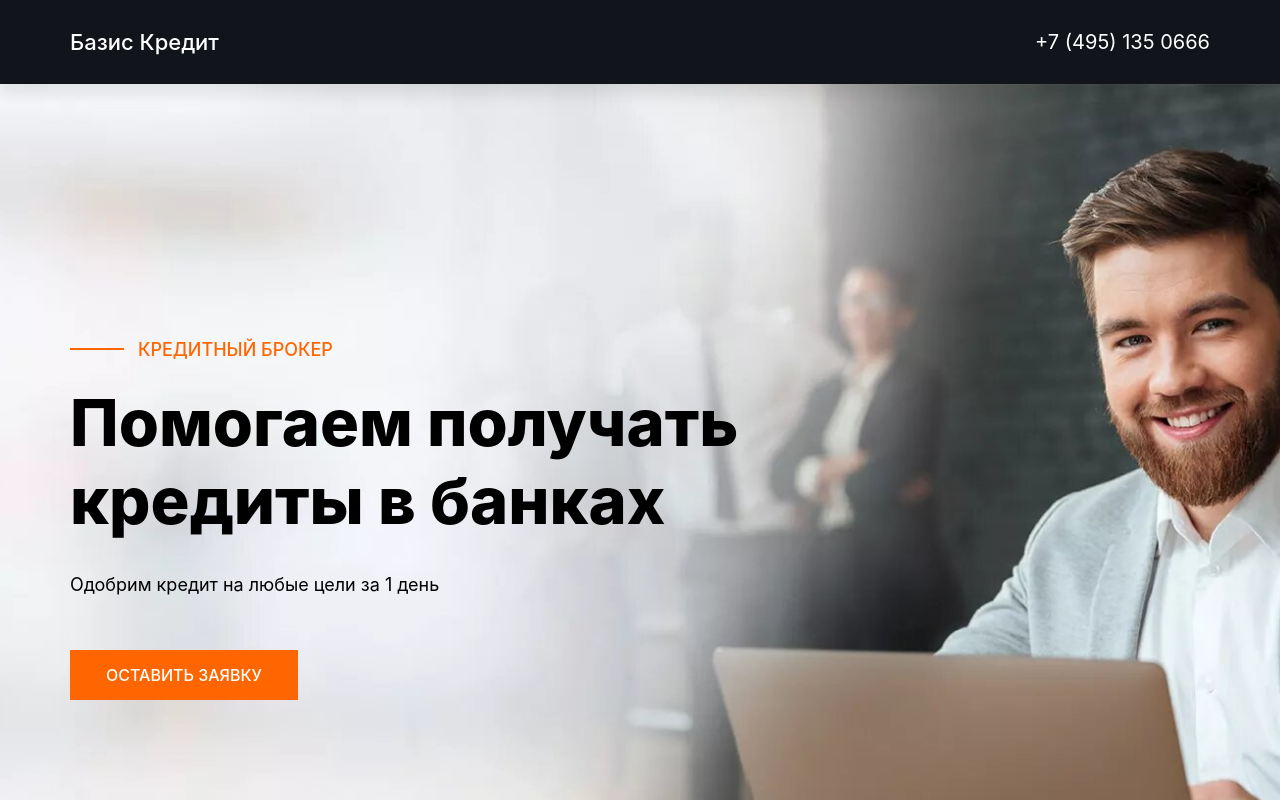
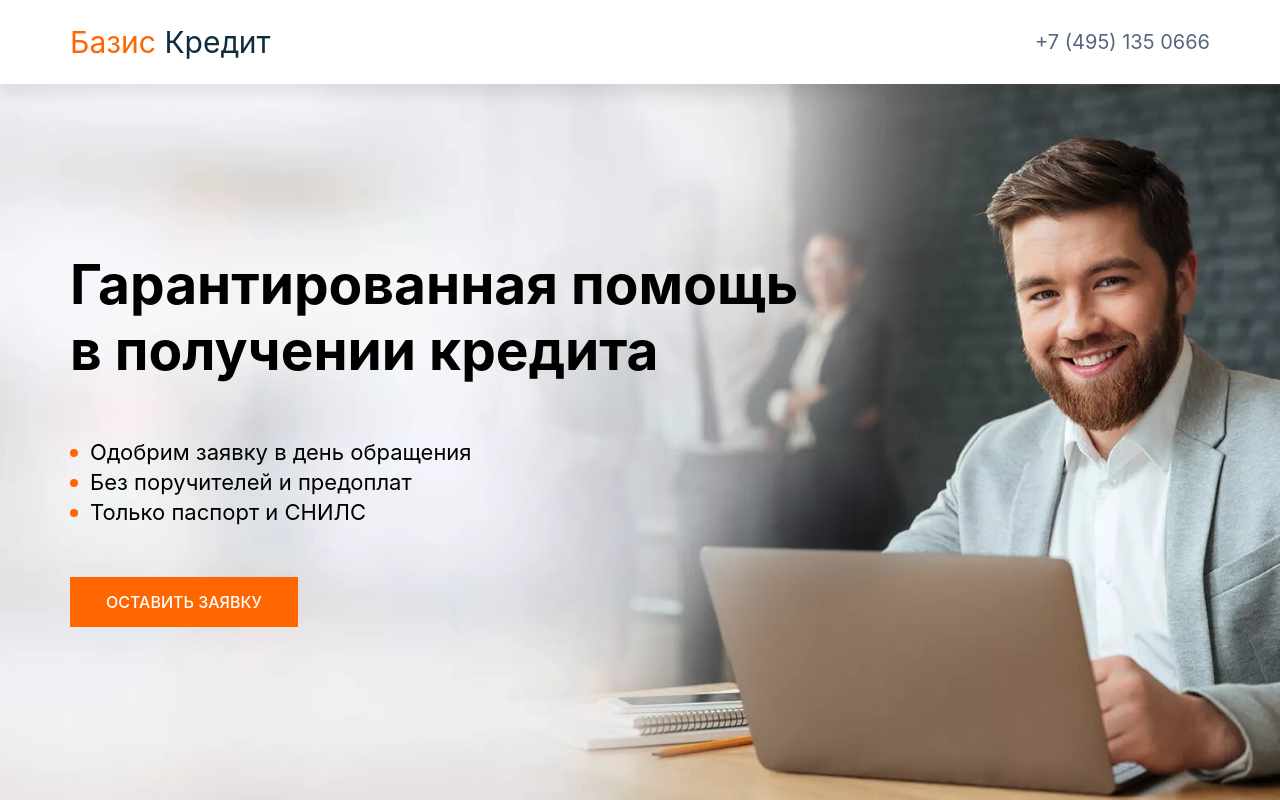
Before and after one commit to Rusaldo/Nuxt, a Nuxt app: page / in a window 1280 px wide. Shown: the top 800 px of the page. Built offline with nearby package versions, Linux system fonts and the light colour scheme.

Commit message:
фиксики

```diff
--- a/components/HeroSection.vue
+++ b/components/HeroSection.vue
@@ -1,15 +1,17 @@
 <template>
   <section class="section hero">
     <div class="container hero__container">
-      <div class="hero__sub-heading">
+      <!-- <div class="hero__sub-heading">
         Кредитный брокер
-      </div>
+      </div> -->
       <div class="hero__heading">
-        Помогаем получать <br>
-        кредиты в банках
+        Гарантированная помощь <br>
+        в получении кредита
       </div>
       <div class="hero__description">
-        Одобрим кредит на любые цели за 1 день
+        <div class="hero__feature">Одобрим заявку в день обращения</div>
+        <div class="hero__feature">Без поручителей и предоплат</div>
+        <div class="hero__feature">Только паспорт и СНИЛС</div>
       </div>
       <BaseButton class="hero__btn"
                   variant="accent"
@@ -52,14 +54,13 @@ export default {
     background-size: cover;
     display: flex;
     align-items: center;
-    text-align: center;
 
     @include tablet {
       text-align: left;
     }
 
     @include laptop {
-      height: 900px;
+      height: 700px;
     }
 
     &__container {
@@ -91,34 +92,46 @@ export default {
         bottom: 0;
         left: 50%;
         transform: translateX(-50%);
-
-        @include tablet {
-          left: 0;
-          top: 50%;
-          transform: translateY(-50%);
-        }
       }
 
       @include tablet {
         padding-left: 68px;
-        padding-bottom: 0;
         font-size: 18px;
       }
     }
 
     &__heading {
-      font-size: 29px;
+      font-size: 24px;
       margin-bottom: 30px;
-      font-weight: 800;
-      color: #000;
+      font-weight: 700;
+      color: var(--primary-color);
       line-height: 1.2;
+      position: relative;
+      padding-bottom: 24px;
+
+      &::before {
+        content: '';
+        position: absolute;
+        width: 54px;
+        height: 2px;
+        background: var(--accent-color);
+        bottom: 0;
+        left: 50%;
+        transform: translateX(-50%);
+
+        @include small-tablet {
+          display: none;
+        }
+      }
+
 
       @include tablet {
-        font-size: 50px;
+        color: black;
+        font-size: 40px;
       }
 
       @include desktop {
-        font-size: 65px;
+        font-size: 55px;
       }
     }
 
@@ -126,11 +139,35 @@ export default {
       color: #000;
       max-width: 500px;
       font-size: 18px;
-      margin-bottom: 30px;
+      margin-bottom: 40px;
       line-height: 30px;
 
       @include tablet {
         margin-bottom: 50px;
+        font-size: 22px;
+      }
+    }
+
+    &__feature {
+      position: relative;
+
+      &:before {
+        content: '';
+        display: inline-block;
+        width: 8px;
+        height: 8px;
+        background-color: var(--accent-color);
+        border-radius: 30px;
+        margin-bottom: 3px;
+        margin-right: 12px;
+      }
+    }
+
+    &__btn {
+      width: 100%;
+
+      @include small-tablet {
+        width: auto;
       }
     }
   }
--- a/components/Logo.vue
+++ b/components/Logo.vue
@@ -1,6 +1,6 @@
 <template>
   <nuxt-link class="logo" :class="{ 'logo--light': light }" to="/">
-    Базис Кредит
+    <span style="color: var(--accent-color);">Базис</span>&nbsp;Кредит
   </nuxt-link>
 </template>
 
@@ -19,12 +19,16 @@ export default {
   .logo {
     display: inline-flex;
     color: var(--secondary-color);
-    font-size: 18px;
-    font-weight: 500;
+    font-size: 20px;
+    font-weight: 400;
     text-transform: capitalize;
 
     @include tablet {
-      font-size: 22px;
+      font-size: 24px;
+    }
+
+    @include desktop {
+      font-size: 30px;
     }
 
     /*&::after {*/
--- a/components/ServicesSection.vue
+++ b/components/ServicesSection.vue
@@ -109,9 +109,11 @@ export default {
       position: relative;
       background: #fff;
       text-align: center;
+      border-radius: 18px;
+      box-shadow: 0 8px 24px rgba(26,26,26,0.06), 0 2px 8px rgba(26,26,26,0.04);
 
       @include tablet {
-        padding: 42px 30px;
+        padding: 42px 18px;
       }
     }
 
--- a/components/form/ApplyForm.vue
+++ b/components/form/ApplyForm.vue
@@ -4,7 +4,7 @@
         name="apply"
         @submit.prevent="handleSubmit" >
 <!--    <h2 class="apply-form__title">Оформить заявку на кредит</h2>-->
-    <p class="apply-form__text">Наш менеджер поможет ответить на все интересующие вопросы</p>
+    <p class="apply-form__text">Наш специалист свяжется с вами в ближайшее время</p>
     <div class="apply-form__form-wrapper">
       <div class="apply-form__field">
         <BaseInput v-model="name"
@@ -28,7 +28,7 @@
         <BaseInput v-model="sum"
                    type="number"
                    name="sum"
-                   placeholder="Желаемая сумма, ₽" />
+                   placeholder="Cумма кредита (руб.)" />
       </div>
       <div class="apply-form__field">
         <BaseButton variant="accent" native-type="submit" block>Отправить заявку</BaseButton>
@@ -110,7 +110,7 @@ export default {
 
 <style lang="scss" scoped>
   .apply-form {
-    max-width: 440px;
+    max-width: 450px;
     text-align: center;
     margin: 0 auto;
 
--- a/components/layout/Footer/Footer.vue
+++ b/components/layout/Footer/Footer.vue
@@ -4,9 +4,6 @@
       <div class="footer__top-container">
         <div class="footer__about">
           <Logo class="footer__logo" light />
-          <p>
-            Кредитный, ипотечный брокер: помощь в получении кредита и ипотеки
-          </p>
         </div>
 <!--        <FooterNav />-->
         <div class="footer__contacts">
@@ -22,7 +19,7 @@
       </div>
       <div class="footer__bottom">
         <p>
-          © ООО «Базис Кредит» 2020-{{ new Date().getFullYear() }}. Кредитный и ипотечный брокер: помощь в получении кредита и ипотеки
+          © ООО «Базис Кредит» 2020-{{ new Date().getFullYear() }}. Помощь в получении кредита на любые цели
         </p>
       </div>
     </div>
@@ -43,7 +40,8 @@
 
 <style lang="scss" scoped>
  .footer {
-   background-color: #11141b;
+   background-color: rgba(17, 20, 27, 0.95);
+  // background-color: #323439;
    color: #bdbdbd;
 
    &__top-container {
--- a/components/layout/Header/Header.vue
+++ b/components/layout/Header/Header.vue
@@ -1,9 +1,11 @@
 <template>
   <header class="header">
     <div class="container header__container">
-      <Logo class="header__logo" light />
+      <Logo class="header__logo" />
 <!--      <NavBar class="header__navbar" />-->
-      <a class="header__phone" href="tel:+74951350666">+7 (495) 135 0666</a>
+      <div>
+        <a class="header__phone" href="tel:+74951350666">+7 (495) 135 0666</a>
+      </div>
     </div>
   </header>
 </template>
@@ -26,7 +28,7 @@ export default {
     position: relative;
     z-index: 10;
     height: 61px;
-    background-color: #11141b;
+    background-color: white;
 
     @include tablet {
       height: 84px;
@@ -42,7 +44,6 @@ export default {
 
   .header__phone {
     font-size: 16px;
-    color: #fff;
 
     @include tablet {
       font-size: 20px;
```
Also changed, not shown: 1 other file (tests, documents, lock files or other folders).
